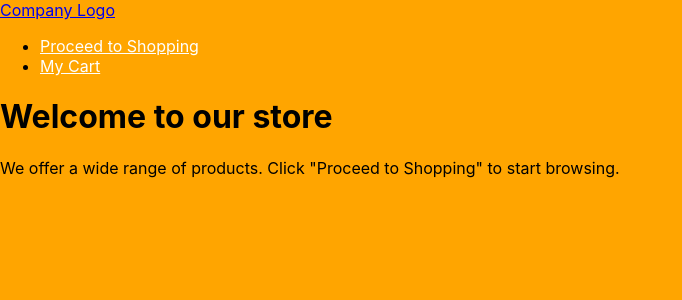
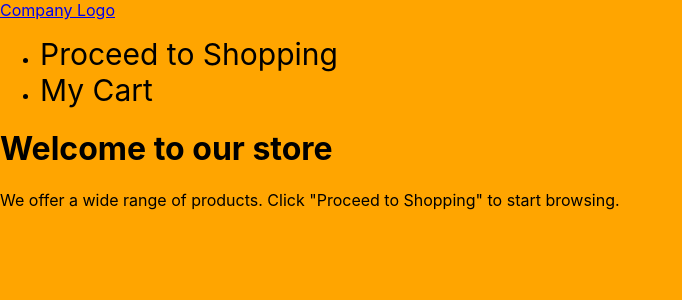
Before and after one commit to ArielAmante/ccs112eCommerce, a React (Create React App) app: page / in a window 1280 px wide. Shown: the top 300 px of the page, without its empty margins (0-682 px from the left). Built offline with nearby package versions, Linux system fonts and the light colour scheme.

Commit message:
Update App.css

```diff
--- a/src/App.css
+++ b/src/App.css
@@ -7,16 +7,25 @@ body {
 
 /* Style the header with a blue background and white text */
 .App-header {
-  background-color: blue;
+  background: linear-gradient(to bottom, orange, white);
+
   color: white;
   padding: 20px;
   text-align: center;
 }
 
 /* Style the links in the header */
-.navbar-nav .nav-link {
-  color: white;
+.nav-link {
+  margin-right: 10px;
+  text-decoration: none;
+  color: black;
+  font-size: 30px !important; /* Enlarge the font size to 30 */
 }
+
+.nav-link:hover {
+  border-bottom: 2px solid black;
+}
+
 
 /* Style the product list container */
 .product-list-container {
@@ -84,3 +93,32 @@ body {
 .add-to-cart-button:hover {
   background-color: rgb(11, 238, 49);
 }
+
+.navigation {
+  display: flex;
+  justify-content: flex-end;
+}
+
+.nav-links {
+  list-style-type: none;
+  margin: 0;
+  padding: 0;
+}
+
+.nav-links li {
+  display: inline;
+}
+
+.nav-link {
+  margin-right: 10px;
+  text-decoration: none;
+  color: black;
+}
+
+.nav-link:hover {
+  border-bottom: 2px solid black;
+}
+
+.main-content {
+  text-align: center; /* Center the content */
+}
```
